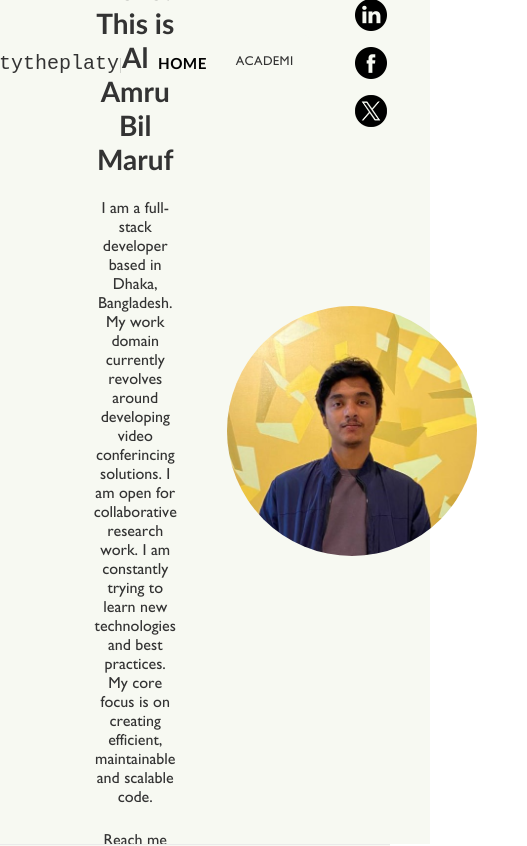
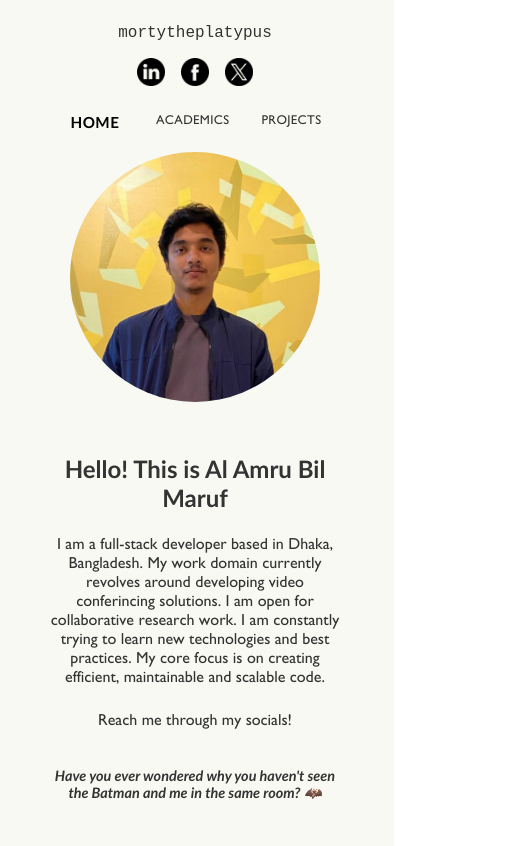
Before and after one commit to mortytheplatypus/mortytheplatypus.github.io, a React (Create React App) app: page / in a window 390 px wide. Shown: the top 846 px of the page, 527 px wide, since content can reach past the window. Built offline with nearby package versions, Linux system fonts and the light colour scheme.

Commit message:
feat: add media query

```diff
--- a/public/index.html
+++ b/public/index.html
@@ -6,6 +6,7 @@
     <link rel="stylesheet" href="./index.css">
     <link rel="icon" href="%PUBLIC_URL%/favicon.ico" />
     <title>mortytheplatypus</title>
+    <meta name="viewport" content="width=device-width, initial-scale=0.75">
   </head>
 
   <body>
--- a/src/components/Navbar.css
+++ b/src/components/Navbar.css
@@ -3,13 +3,14 @@
     width: 100%;
     height: 15vh;
     display: flex;
-    justify-content: center;
+    flex-direction: row;
+    justify-content: space-between;
     align-items: center;
     padding: 0 20px;
 }
 
 .hello {
-    font-size: 1.25rem;
+    font-size: 1rem;
     display: flex;
     justify-content: center;
     align-items: center;
@@ -17,6 +18,39 @@
     height: 100%;
     font-family: monospace;
     color: var(--primary-text);
+}
+
+@media screen and (max-width: 768px) {
+    .navbar {
+        width: 100%;
+        flex-direction: column;
+        align-items: center;
+        padding-bottom: 1.25rem;
+    }
+
+    .hello, .tabs, .socials {
+        width: 100% !important;
+        box-sizing: border-box;
+    }
+
+    .hello {
+        margin-top: 1.5rem;
+        font-size: 1rem;
+    }
+
+    .socials {
+        margin-top: 0.5rem;
+        order: 1;
+    }
+
+    .tabs {
+        order: 2;
+    }
+
+    .socials img {
+        width: 28px;
+        height: 28px;
+    }
 }
 
 .tabs {
--- a/src/components/Root.css
+++ b/src/components/Root.css
@@ -2,4 +2,11 @@
     min-height: 100vh;
     display: flex;
     flex-direction: column;
+    align-items: center;
 }
+
+@media screen and (max-width: 768px) {
+    .root {
+        padding: 0 1rem;
+    }
+}
--- a/src/components/tabs/Hobbies.css
+++ b/src/components/tabs/Hobbies.css
@@ -81,12 +81,13 @@
 
 .movie-grid {
   display: grid;
-  grid-template-columns: repeat(5, 150px);
+  grid-template-columns: repeat(4, 150px);
   gap: 20px;
   justify-content: center;
 }
 
 .movie-card {
+  margin: 0.5rem;
   position: relative;
   aspect-ratio: 2/3;
   overflow: hidden;
@@ -118,13 +119,14 @@
 /* Sports Section */
 .sports-showcase {
   display: grid;
-  grid-template-columns: repeat(3, 150px);
+  grid-template-columns: repeat(2, 150px);
   gap: 20px;
   justify-content: center;
   background-color: var(--primary-bg);
 }
 
 .team-card {
+  margin: 0.5rem;
   display: flex;
   flex-direction: column;
   align-items: center;
@@ -243,3 +245,26 @@
   transform: translateY(-2px);
   opacity: 0.9;
 }
+
+@media (max-width: 768px) {
+  .movie-grid {
+    grid-template-columns: repeat(2, 1fr);
+    gap: 10px;
+  }
+
+  .hobby-section {
+    padding: 15px;
+  }
+
+  .hobby-icon {
+    font-size: 1.5rem;
+  }
+
+  .hobby-section h2 {
+    font-size: 1.4rem;
+  }
+
+  .channel-grid {
+    grid-template-columns: 1fr;
+  }
+}
--- a/src/components/tabs/Hobbies.js
+++ b/src/components/tabs/Hobbies.js
@@ -6,12 +6,12 @@ export const Hobbies = () => {
     <div className="hobbies-container">
       <section className="hobby-section cinema">
         <div className="hobby-header">
-          <h2>Cinema Enthusiast</h2>
+          {/* <h2>Cinephile</h2> */}
         </div>
         <div className="letterboxd-showcase">
           <div className="letterboxd-profile">
             <div className="letterboxd-header" style={{ display: 'flex', alignItems: 'center', justifyContent: 'center' }}>
-            Check out my Letterboxd <a
+            Explore my cinephilia <a
                 href="https://letterboxd.com/theblueduck"
                 target="_blank"
                 rel="noopener noreferrer"
@@ -29,13 +29,13 @@ export const Hobbies = () => {
               />
               <span>Metropolis</span>
             </a>
-            <a href="https://letterboxd.com/film/vertigo/" target="_blank" rel="noopener noreferrer" className="movie-card">
+            {/* <a href="https://letterboxd.com/film/vertigo/" target="_blank" rel="noopener noreferrer" className="movie-card">
               <img
                 src="https://m.media-amazon.com/images/M/MV5BYTE4ODEwZDUtNDFjOC00NjAxLWEzYTQtYTI1NGVmZmFlNjdiL2ltYWdlL2ltYWdlXkEyXkFqcGdeQXVyNjc1NTYyMjg@._V1_SX300.jpg"
                 alt="Vertigo"
               />
               <span>Vertigo</span>
-            </a>
+            </a> */}
             <a href="https://letterboxd.com/film/citizen-kane/" target="_blank" rel="noopener noreferrer" className="movie-card">
               <img
                 src="https://m.media-amazon.com/images/M/MV5BYjBiOTYxZWItMzdiZi00NjlkLWIzZTYtYmFhZjhiMTljOTdkXkEyXkFqcGdeQXVyNzkwMjQ5NzM@._V1_SX300.jpg"
@@ -63,7 +63,8 @@ export const Hobbies = () => {
 
       <section className="hobby-section sports">
         <div className="hobby-header">
-          <h2>Sports Fan</h2>
+          {/* <h2>Sports Enthusiast</h2> */}
+          I waste my leisures obsessing over these two teams
         </div>
         <div className="sports-showcase">
           <div className="team-card chelsea">
@@ -80,17 +81,17 @@ export const Hobbies = () => {
             />
             <span>Germany</span>
           </div>
-          <div className="team-card cricket">
+          {/* <div className="team-card cricket">
             <img
               src="https://upload.wikimedia.org/wikipedia/en/3/3f/Cricket_Australia.png"
               alt="Cricket Australia"
             />
             <span>Cricket Australia</span>
-          </div>
+          </div> */}
         </div>
       </section>
 
-      <section className="hobby-section education">
+      {/* <section className="hobby-section education">
         <div className="hobby-header">
           <h2>Educational Content</h2>
         </div>
@@ -107,7 +108,7 @@ export const Hobbies = () => {
             </a>
           ))}
         </div>
-      </section>
+      </section> */}
     </div>
   );
 };
--- a/src/components/tabs/Home.css
+++ b/src/components/tabs/Home.css
@@ -55,3 +55,36 @@ p {
   font-family: "Gill Sans", "Gill Sans MT", Calibri, "Trebuchet MS", sans-serif;
   font-style: italic;
 }
+
+/* Add media query for mobile devices */
+@media screen and (max-width: 768px) {
+  .hero-section {
+    flex-direction: column-reverse;
+    width: 100%;
+    gap: 2rem;
+  }
+
+  .hero-content {
+    width: 100%;
+    text-align: center;
+  }
+
+  .profile-image {
+    flex: 0 0 auto;
+    height: auto;
+    width: 100%;
+  }
+
+  h1 {
+    font-size: 1.5rem;
+  }
+
+  p {
+    font-size: 1rem;
+  }
+
+  .batman {
+    font-size: 0.9rem;
+    text-align: center;
+  }
+}
--- a/src/components/tabs/Home.js
+++ b/src/components/tabs/Home.js
@@ -28,7 +28,7 @@ export const Home = () => {
       </section>
 
       <section >
-        <h2 className="batman">Have you ever wondered why you haven't seen batman and me in the same room? 🦇</h2>
+        <h2 className="batman">Have you ever wondered why you haven't seen the Batman and me in the same room? 🦇</h2>
       </section>
     </div>
   );
--- a/src/components/tabs/Projects.css
+++ b/src/components/tabs/Projects.css
@@ -17,7 +17,7 @@
 }
 
 .projects-container::-webkit-scrollbar-track {
-  background: #f1f1f1;
+  background: #fafafc;
 }
 
 .projects-container::-webkit-scrollbar-thumb {
--- a/src/components/tabs/TabContainer.js
+++ b/src/components/tabs/TabContainer.js
@@ -38,13 +38,18 @@ export const TabContainer = () => {
     <AppBar
       position="static"
       elevation={0}
-      sx={{ width: "80%", borderRadius: 1, bgcolor: "var(--primary-bg)" }}
+      sx={{
+        width: { xs: "90%", sm: "80%" },
+        borderRadius: 1,
+        bgcolor: "var(--primary-bg)"
+      }}
     >
       <Toolbar sx={{ justifyContent: "center" }}>
         <Tabs
           value={value}
           onChange={handleChange}
-          variant="fullWidth"
+          variant="scrollable"
+          scrollButtons="auto"
           TabIndicatorProps={{ style: { display: "none" } }}
         >
           <Tab
--- a/src/components/tabs/Writeups.css
+++ b/src/components/tabs/Writeups.css
@@ -11,7 +11,7 @@
 }
 
 .writeups-container::-webkit-scrollbar-track {
-  background: #f1f1f1;
+  background: #fafafc;
 }
 
 .writeups-container::-webkit-scrollbar-thumb {
@@ -99,8 +99,25 @@
   font-size: 0.9rem;
 }
 
-@media (max-width: 600px) {
+@media (max-width: 768px) {
+  .writeups-container {
+    padding: 1rem;
+  }
+
   .articles-grid {
     grid-template-columns: 1fr;
+    gap: 15px;
+  }
+
+  .writeups-header h2 {
+    font-size: 1.5rem;
+  }
+
+  .article-card {
+    padding: 15px;
+  }
+
+  .article-card h3 {
+    font-size: 1.2rem;
   }
 }
```
